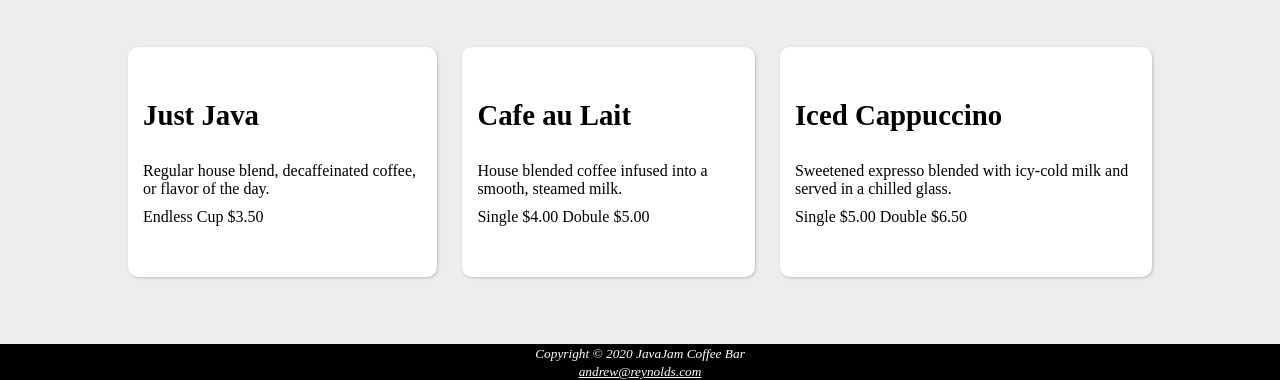
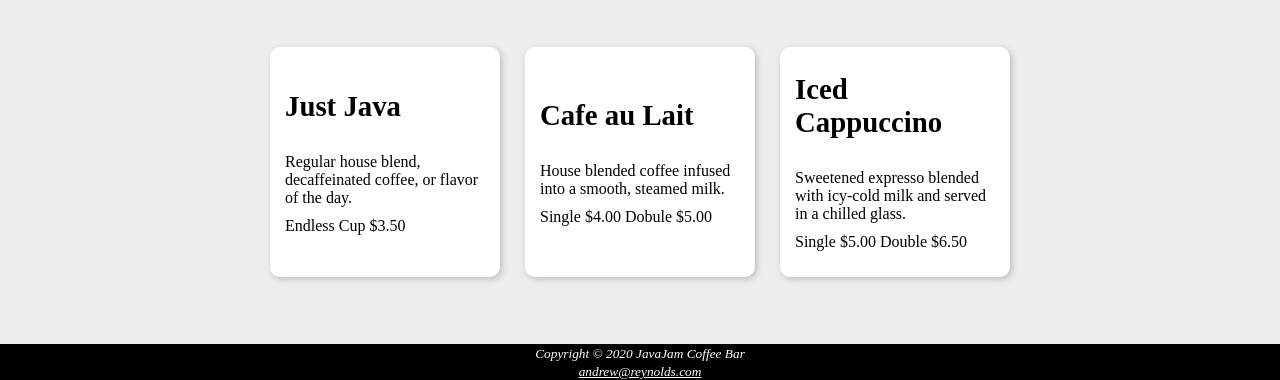
Before and after one commit to andrewrey/1030_lab_02, a plain HTML site: page javajam/menu.html in a window 1280 px wide. Shown: the part 420-800 px from the top of the page. Drawn offline with Linux system fonts and the light colour scheme.

Commit message:
updated flex position for description items

```diff
--- a/javajam/styles/menu.css
+++ b/javajam/styles/menu.css
@@ -39,6 +39,7 @@ dd {
 }
 .ds_item {
   display: flex;
+  flex-shrink: 0;
   flex-direction: column;
   justify-content: center;
   align-items: stretch;
@@ -46,7 +47,7 @@ dd {
   height: 200px;
   padding: 15px;
   border-radius: 10px;
-  box-shadow: 1px 1px 3px rgb(189, 189, 189);
+  box-shadow: 2px 2px 6px rgb(189, 189, 189);
   background-color: white;
 }
 
@@ -76,9 +77,6 @@ footer a {
   dl {
     flex-direction: row;
   }
-  .ds_item {
-    width: auto;
-  }
 
   footer {
     position: fixed;
```
